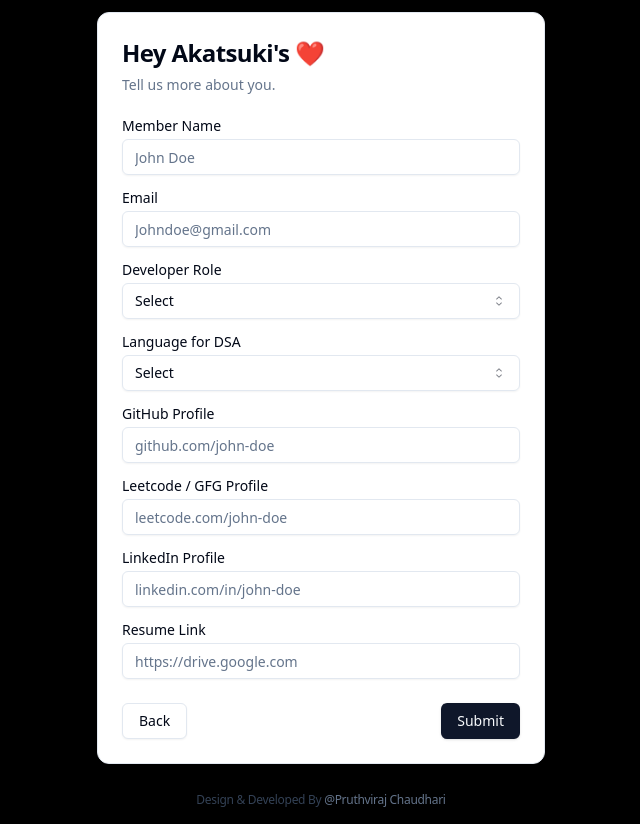
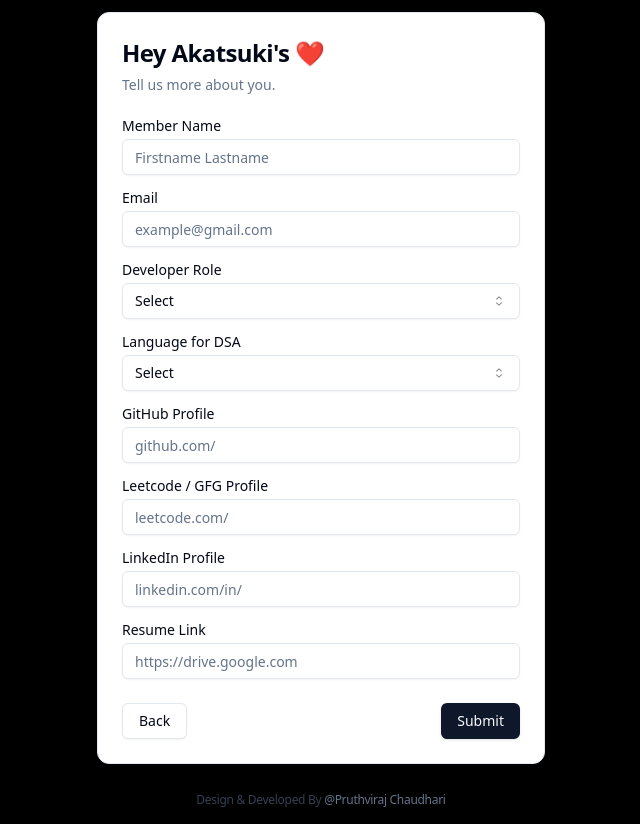
Before and after one commit to Pruthviraj-chaudhari/Akatsuki-Shadcn-Frontend, a React (Vite) app: page /#/form in a window 1280 px wide. Shown: the whole page, without its empty margins (319-959 px from the left). Built offline with nearby package versions, Linux system fonts and the light colour scheme.

Commit message:
Updated  Placeholders

```diff
--- a/src/components/Form.tsx
+++ b/src/components/Form.tsx
@@ -165,7 +165,7 @@ function Form() {
                   name="name"
                   value={formData.name}
                   onChange={(e) => changeHandler("name", e.target.value)}
-                  placeholder="John Doe"
+                  placeholder="Firstname Lastname"
                   required
                 />
               </div>
@@ -176,7 +176,7 @@ function Form() {
                   name="email"
                   value={formData.email}
                   onChange={(e) => changeHandler("email", e.target.value)}
-                  placeholder="Johndoe@gmail.com"
+                  placeholder="example@gmail.com"
                   required
                 />
               </div>
@@ -240,7 +240,7 @@ function Form() {
                   name="github"
                   value={formData.github}
                   onChange={(e) => changeHandler("github", e.target.value)}
-                  placeholder="github.com/john-doe"
+                  placeholder="github.com/"
                   required
                 />
               </div>
@@ -251,7 +251,7 @@ function Form() {
                   name="leetcode"
                   value={formData.leetcode}
                   onChange={(e) => changeHandler("leetcode", e.target.value)}
-                  placeholder="leetcode.com/john-doe"
+                  placeholder="leetcode.com/"
                   required
                 />
               </div>
@@ -262,7 +262,7 @@ function Form() {
                   name="linkedin"
                   value={formData.linkedin}
                   onChange={(e) => changeHandler("linkedin", e.target.value)}
-                  placeholder="linkedin.com/in/john-doe"
+                  placeholder="linkedin.com/in/"
                   required
                 />
               </div>
```
